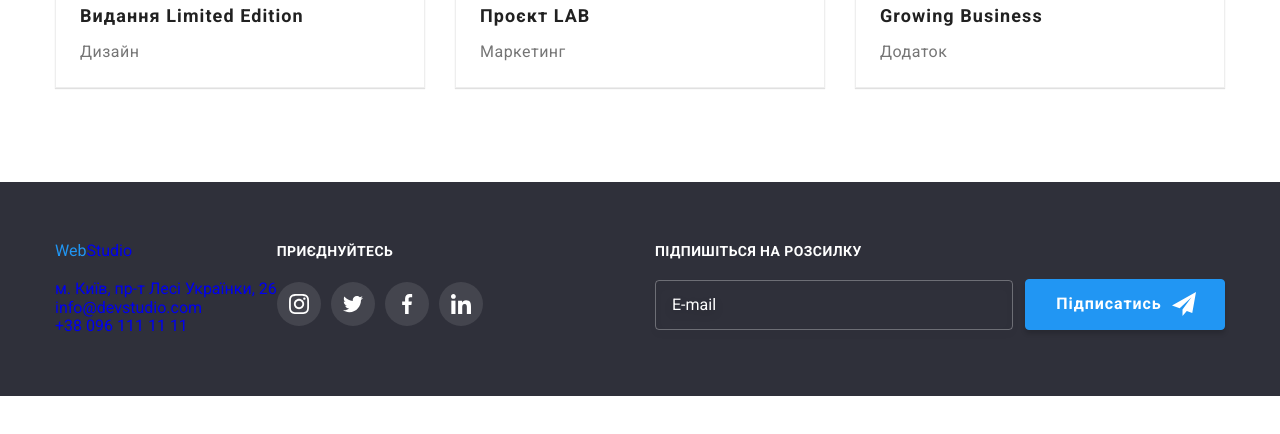
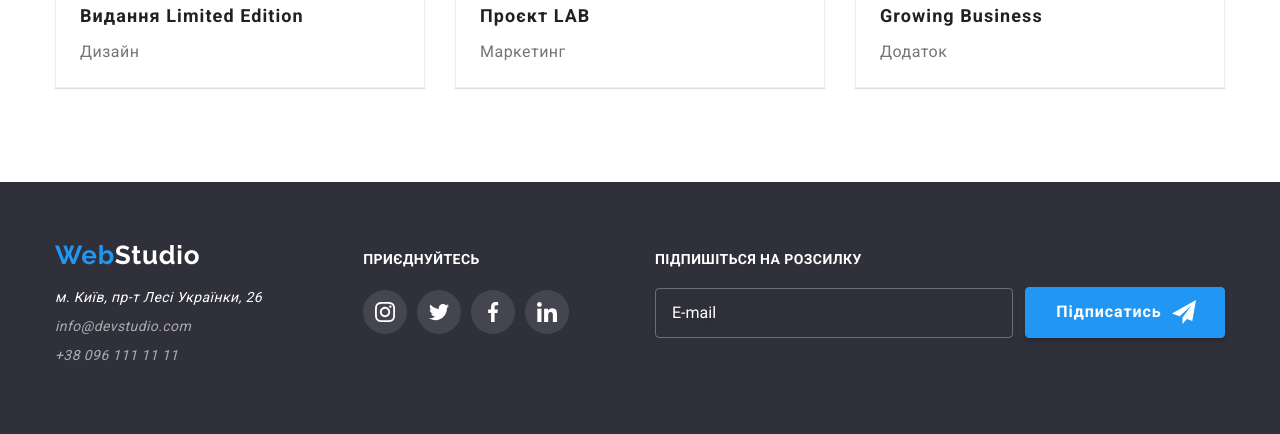
Before and after one commit to Polchaninova/goit-markup-hw-07, a plain HTML site: page portfolio.html in a window 1280 px wide. Shown: the part 1445-1879 px from the top of the page. Before the commit the page ends 1841 px from the top, so only its background shows below. Drawn offline with nearby package versions, Linux system fonts and the light colour scheme.

Commit message:
fix: add style on the portfolio

```diff
--- a/portfolio.html
+++ b/portfolio.html
@@ -30,7 +30,7 @@
     <header class="header">
       <div class="container header-container">
         <nav class="nav">
-          <a class="nav-logo__link" href="./index.html">
+          <a class="nav__logo nav__margin" href="./index.html">
             <span class="current">Web</span>Studio
           </a>
 
@@ -349,29 +349,33 @@
     </main>
     <footer class="footer">
       <div class="container flex">
-        <div class="footer_address_container">
-          <a href="./index.html" class="footer_logo_link"
-            ><span class="footer_logo_link current">Web</span>Studio</a
+        <div class="footer-address">
+          <a
+            href="./index.html"
+            class="footer-address_color-invert nav__logo nav__margin"
+            ><span class="current">Web</span>Studio</a
           >
 
           <address>
-            <ul class="address_list">
-              <li class="address_city_item">
+            <ul class="footer-address__list">
+              <li class="footer-address__item">
                 <a
-                  class="address_link"
+                  class="footer-address__link"
                   href="https://goo.gl/maps/CPtrU1FHBa2aNyZL9"
                   target="_blank"
                   rel="noopener noreferrer nofollow"
                   >м. Київ, пр-т Лесі Українки, 26</a
                 >
               </li>
-              <li class="address_item">
-                <a class="footer_contact" href="mailto:info@devstudio.com"
+              <li class="footer-address__item">
+                <a
+                  class="footer-address__contact"
+                  href="mailto:info@devstudio.com"
                   >info@devstudio.com</a
                 >
               </li>
-              <li class="footer_list_contact">
-                <a class="footer_contact" href="tel:+380961111111"
+              <li class="footer-address__item">
+                <a class="footer-address__contact" href="tel:+380961111111"
                   >+38 096 111 11 11</a
                 >
               </li>
```
Also changed, not shown: index.html (+1 -1 lines).
